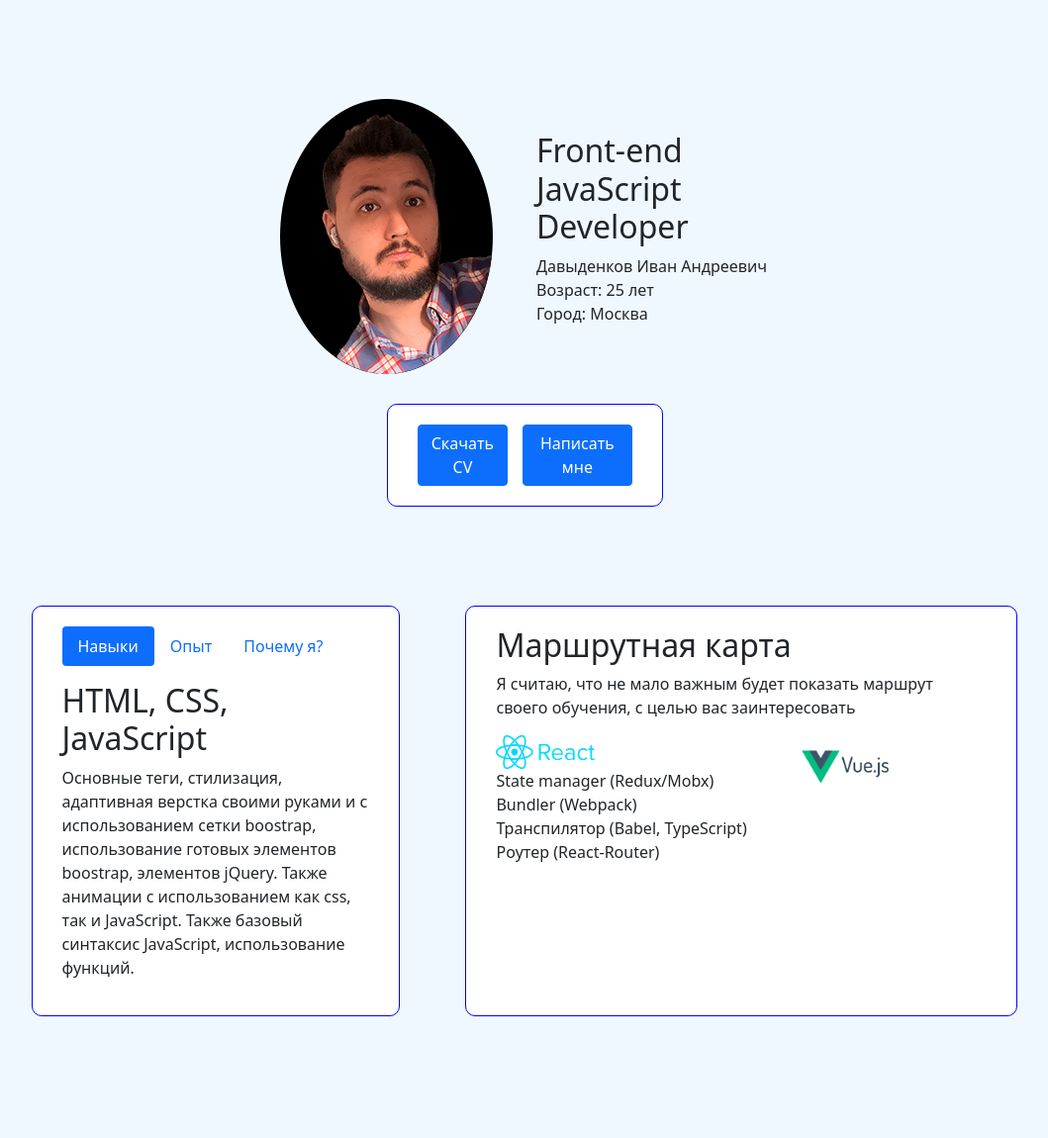
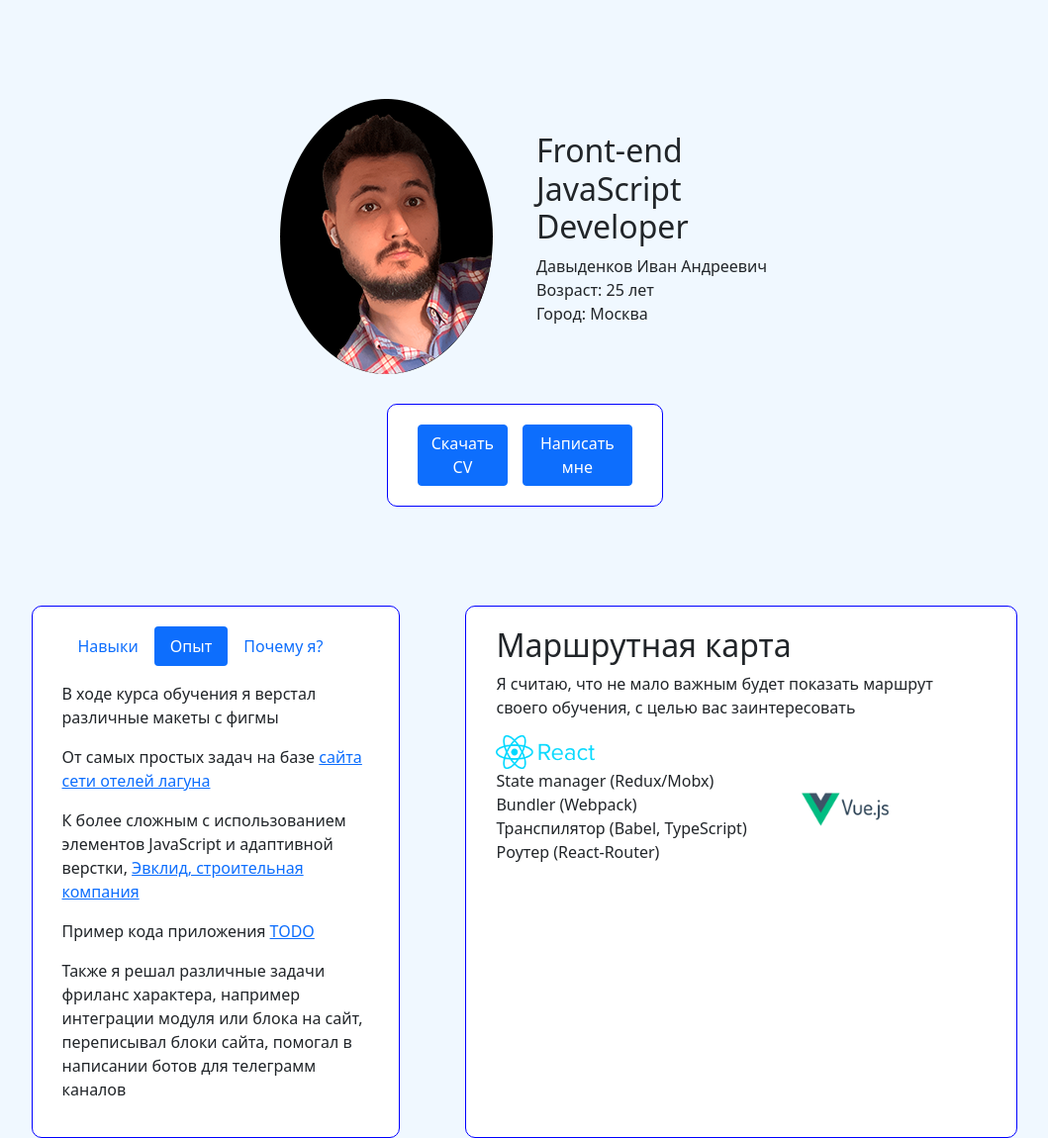
Before and after one commit to Moyato27/moyato27.github.io, a website: page index.html in a window 1280 px wide. Shown: the top 1150 px of the page at 99% size, without its empty margins (110-1169 px from the left). Drawn offline with nearby package versions, Linux system fonts and the light colour scheme.

Commit message:
fix
final fix

```diff
--- a/css/style.css
+++ b/css/style.css
@@ -87,6 +87,12 @@ section {
     border-radius: 40px 40px;
 }
 
+.map-right {
+    display: flex;
+    justify-content: center;
+    align-items: center;
+}
+
 @media screen and (max-width: 1000px) {
     .about {
         flex-direction: column;
--- a/index.html
+++ b/index.html
@@ -54,14 +54,13 @@
             <div class="skills col-xl-4 col-md-12 col-sm-12">
                 <ul class="nav nav-pills mb-3" id="pills-tab" role="tablist">
                     <li class="nav-item" role="presentation">
-                        <button class="nav-link active" id="pills-home-tab" data-bs-toggle="pill"
-                            data-bs-target="#pills-home" type="button" role="tab" aria-controls="pills-home"
-                            aria-selected="true">Навыки</button>
+                        <button class="nav-link" id="pills-home-tab" data-bs-toggle="pill" data-bs-target="#pills-home"
+                            type="button" role="tab" aria-controls="pills-home" aria-selected="false">Навыки</button>
                     </li>
                     <li class="nav-item" role="presentation">
-                        <button class="nav-link" id="pills-profile-tab" data-bs-toggle="pill"
+                        <button class="nav-link active" id="pills-profile-tab" data-bs-toggle="pill"
                             data-bs-target="#pills-profile" type="button" role="tab" aria-controls="pills-profile"
-                            aria-selected="false">Опыт</button>
+                            aria-selected="true">Опыт</button>
                     </li>
                     <li class="nav-item" role="presentation">
                         <button class="nav-link" id="pills-contact-tab" data-bs-toggle="pill"
@@ -70,8 +69,7 @@
                     </li>
                 </ul>
                 <div class="tab-content" id="pills-tabContent">
-                    <div class="tab-pane fade show active" id="pills-home" role="tabpanel"
-                        aria-labelledby="pills-home-tab">
+                    <div class="tab-pane fade" id="pills-home" role="tabpanel" aria-labelledby="pills-home-tab">
                         <div>
                             <h2>HTML, CSS, JavaScript</h2>
                             <p>Основные теги, стилизация, адаптивная верстка своими руками и с использованием сетки
@@ -81,14 +79,15 @@
                                 функций.</p>
                         </div>
                     </div>
-                    <div class="tab-pane fade" id="pills-profile" role="tabpanel" aria-labelledby="pills-profile-tab">
+                    <div class="tab-pane fade show active" id="pills-profile" role="tabpanel"
+                        aria-labelledby="pills-profile-tab">
                         <p>В ходе курса обучения я верстал различные макеты с фигмы</p>
-                        <p>От самых простых с задач на базе <a href="https://lagoona.liaf.space/">сайта сети отелей
+                        <p>От самых простых задач на базе <a href="https://lagoona.liaf.space/">сайта сети отелей
                                 лагуна</a></p>
                         <p>К более сложным с использованием элементов JavaScript и адаптивной верстки, <a
                                 href="http://skillbox.megabulk.ru/evklid/">Эвклид, строительная компания</a></p>
                         <p>Пример кода приложения
-                            <a href="">TODO</a>
+                            <a href="https://github.com/Moyato27/todo">TODO</a>
                         </p>
                         <p>Также я решал различные задачи фриланс характера, например интеграции модуля или блока на
                             сайт,
```
